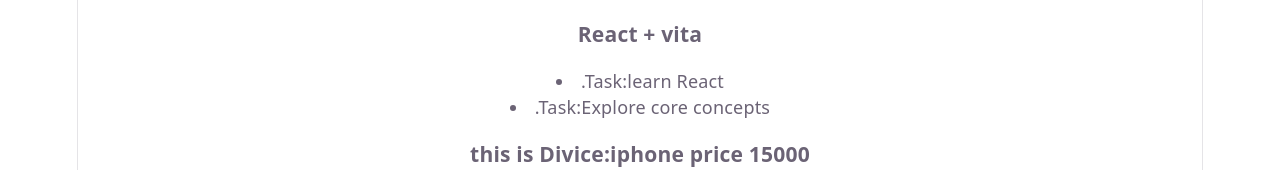
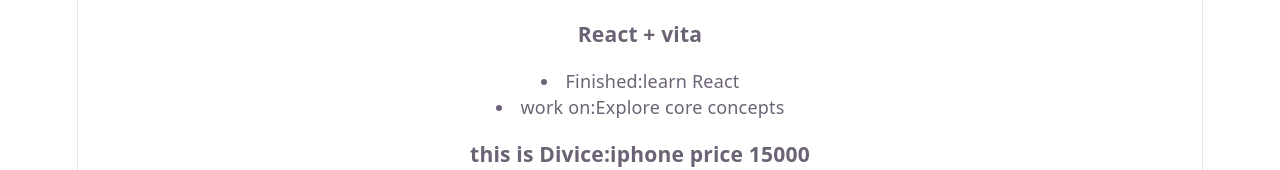
Before and after one commit to raselhius-48/react-practice-2-, a React (Vite) app in the folder explore-react-core-concepts/: page / in a window 1280 px wide. Shown: the top 170 px of the page. Built offline with nearby package versions, Linux system fonts and the light colour scheme.

Commit message:
props two way of conditional rendering

```diff
--- a/explore-react-core-concepts/src/App.jsx
+++ b/explore-react-core-concepts/src/App.jsx
@@ -11,8 +11,10 @@
   return (
     <>
       <h3>React + vita</h3>
-      <Todo task="learn React" ></Todo>
-      <Todo task="Explore core concepts"></Todo>
+      <Todo task="learn React" isDone={true}></Todo>
+      <Todo task="Explore core concepts" isDone={false}></Todo>
+
+
       <Divice name="iphone" price="15000"></Divice>
       <Divice name="laptop" price="50000"></Divice>
       <Divice name="tab" price="8000"></Divice>
@@ -80,4 +82,5 @@
   )
 }
 
+
 export default App
--- a/explore-react-core-concepts/src/Todo.jsx
+++ b/explore-react-core-concepts/src/Todo.jsx
@@ -1,7 +1,32 @@
 
 
-export default function App({ task }) {
-    return (
-        <li>.Task:{task}</li>
-    )
+// export default function App({ task, isDone }) {
+//     return (
+//         <li>.Task:{task}</li>
+//     )
+// }
+
+
+
+//  system 1 or type 1
+// export default function App({ task, isDone }) {
+//     return (
+//         // <li>.Task:{task}</li>
+//         if (isDone === true) {
+//         return <li>finished: {task}</li>
+//     }
+//     else {
+//         return <li>Work on:{task}</li>
+//     }
+//     )
+// }
+
+
+
+//  tupe 2 or system -2
+export default function App({ task, isDone }) {
+    if (isDone === true) {
+        return <li>Finished:{task}</li>
+    }
+    return <li>work on:{task}</li>
 }
```
